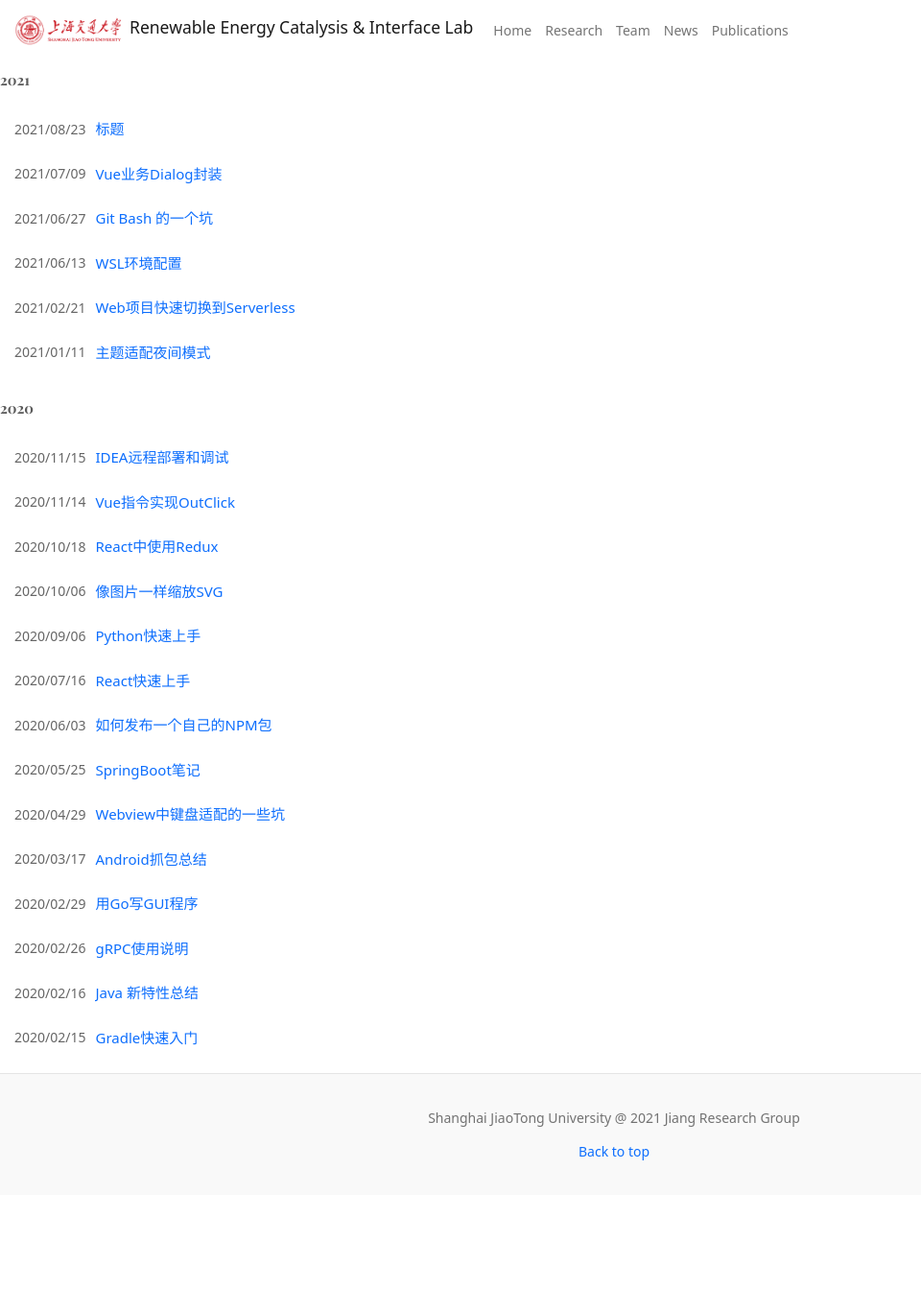
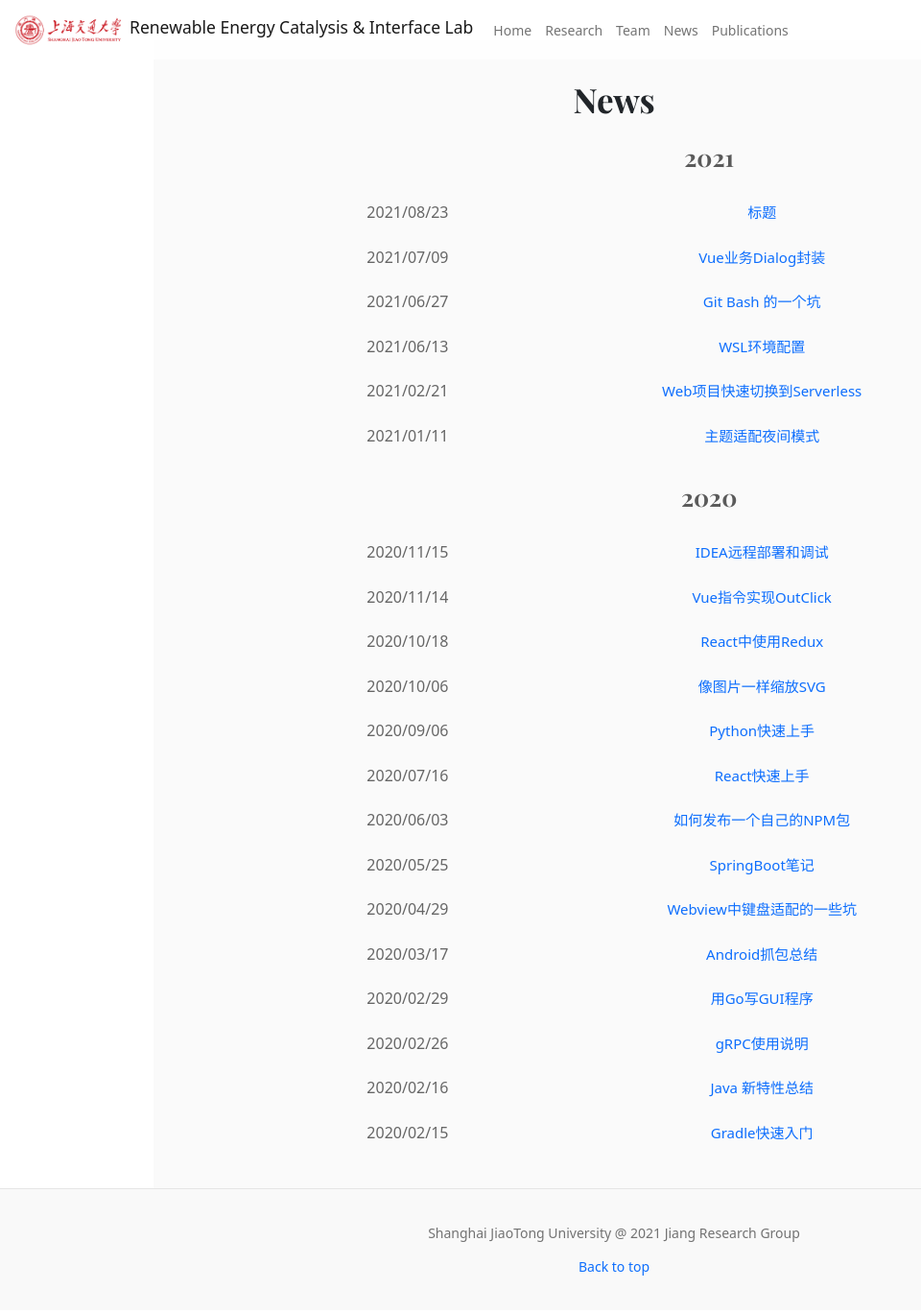
Before and after one commit to KunJackJiang/kunjackjiang.github.io, a Jekyll site: the page built from index.html, in a window 1280 px wide and 1400 px high. Shown: the top 1368 px of the window at 96% size, without its empty margins (0-960 px from the left). Built offline with Jekyll 4.4.1, drawn with Linux system fonts in a browser that asks for light colours.

Commit message:
change_css

```diff
--- a/_layouts/page.html
+++ b/_layouts/page.html
@@ -4,9 +4,17 @@
 <body > <!-- ondragstart="return false;"-->
 {% include header.html -%}
 <main>
-    <div class="container marketing"></div>
+    <section class="jumbotron container bg-light p-4" id="jumbotron">
+        <h1 class="display-10 text-dark" style ="margin-top: 20px;
+    margin-bottom: 12px;
+    text-align: center;
+    display: block;
+    position: relative;"><b  > News </b></h1>
+    <div class="container marketing">
 {{ content }}
-    </>
+    </div>
+    </section>
+
 </main>
 {% include footer.html -%}
 <!-- {% include script.html -%}-->
--- a/index.html
+++ b/index.html
@@ -4,9 +4,10 @@
 ---
 
 <div class="page page-index"
-     style="left:5%;
+     style="
+    margin-left: 17%;
     width:90%;
-    margin-top: 20px;">
+    margin-top: 5px;">
   {% for post in site.posts  -%}
     {%- capture post_year %}{{ post.date | date: "%Y" }}{% endcapture -%}
     {%- capture post_previous_year %}{{ post.previous.date | date: "%Y" }}{% endcapture -%}
--- a/static/css/page.css
+++ b/static/css/page.css
@@ -1,5 +1,5 @@
 .list-post > h2 {
-  font-size: 15px;
+  font-size: 25px;
   font-weight: bold;
   padding: 12px 0;
 }
@@ -14,7 +14,7 @@
 }
 .list-post li .date {
   color: #666666;
-  font-size: 14px;
+  font-size: 16px;
   flex-shrink: 0;
   margin-right: 10px;
 }
```
